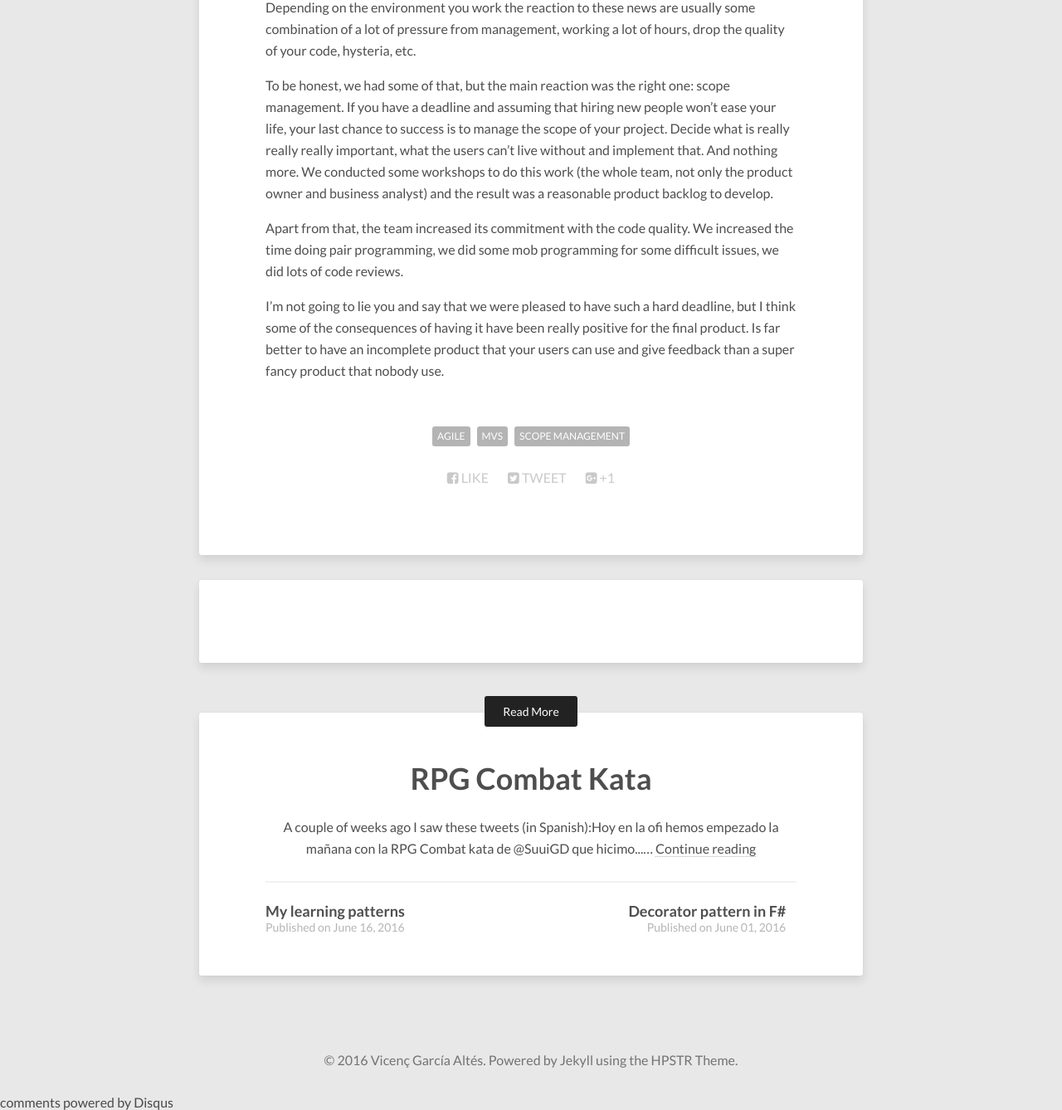
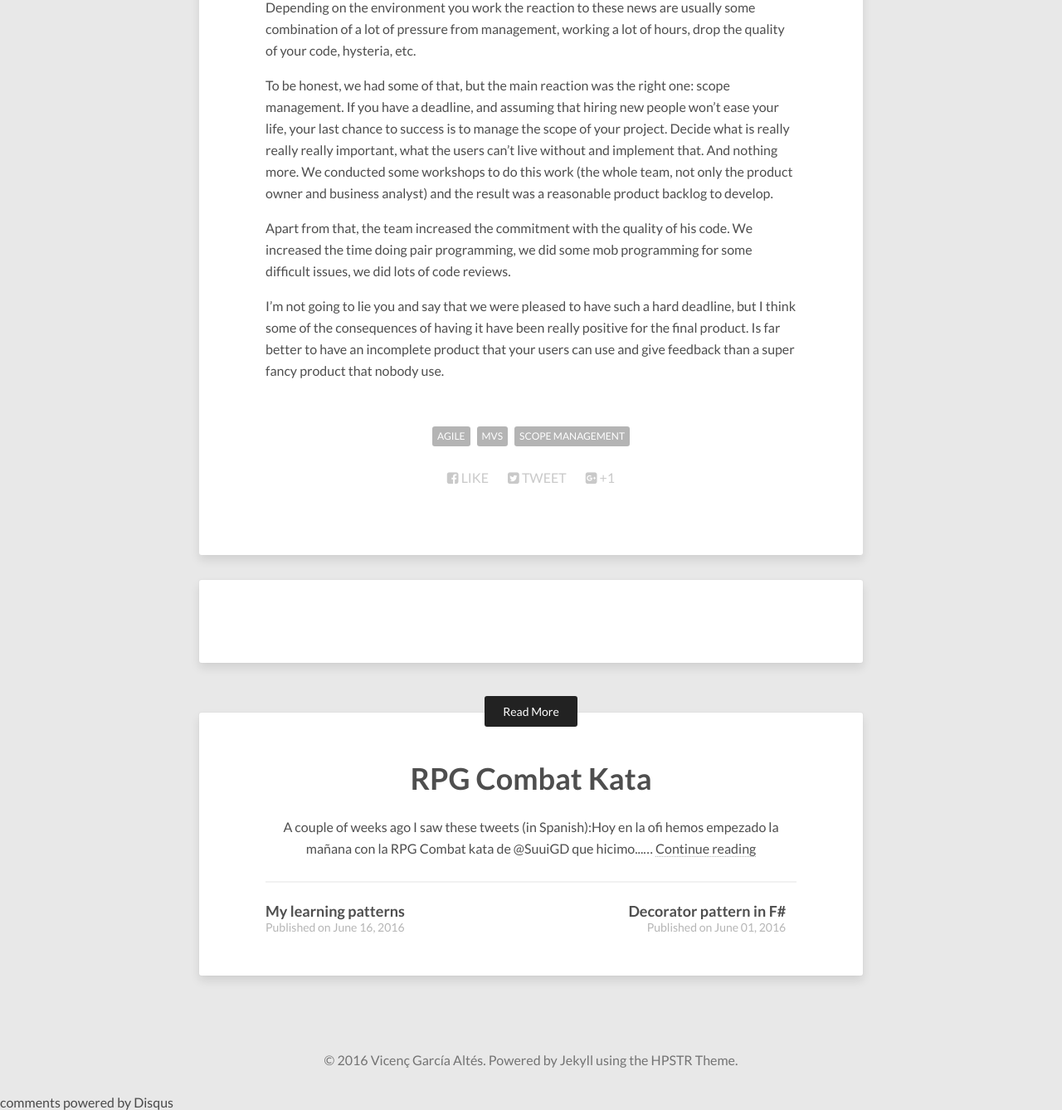
Before and after one commit to vgaltes/vgaltes.github.io, a Jekyll site: the page built from _posts/2016-08-18-deadlines-are-not-that-bad.md, in a window 1280 px wide. Shown: the part 720-2058 px from the top of the page at 83% size. Built offline with Jekyll 4.4.1, drawn with Linux system fonts in a browser that asks for light colours; nearby versions of some CDN libraries; comment, search, counter and statistics services are not loaded.

Commit message:
Minor changes

```diff
--- a/_posts/2016-08-18-deadlines-are-not-that-bad.md
+++ b/_posts/2016-08-18-deadlines-are-not-that-bad.md
@@ -24,8 +24,8 @@ In my current project we had a hard deadline: we had to go to public beta on Aug
 
 Depending on the environment you work the reaction to these news are usually some combination of a lot of pressure from management, working a lot of hours, drop the quality of your code, hysteria, etc.
 
-To be honest, we had some of that, but the main reaction was the right one: scope management. If you have a deadline and assuming that hiring new people won't ease your life, your last chance to success is to manage the scope of your project. Decide what is really really really important, what the users can't live without and implement that. And nothing more. We conducted some workshops to do this work (the whole team, not only the product owner and business analyst) and the result was a reasonable product backlog to develop.
+To be honest, we had some of that, but the main reaction was the right one: scope management. If you have a deadline, and assuming that hiring new people won't ease your life, your last chance to success is to manage the scope of your project. Decide what is really really really important, what the users can't live without and implement that. And nothing more. We conducted some workshops to do this work (the whole team, not only the product owner and business analyst) and the result was a reasonable product backlog to develop.
 
-Apart from that, the team increased its commitment with the code quality. We increased the time doing pair programming, we did some mob programming for some difficult issues, we did lots of code reviews.
+Apart from that, the team increased the commitment with the quality of his code. We increased the time doing pair programming, we did some mob programming for some difficult issues, we did lots of code reviews.
 
 I'm not going to lie you and say that we were pleased to have such a hard deadline, but I think some of the consequences of having it have been really positive for the final product. Is far better to have an incomplete product that your users can use and give feedback than a super fancy product that nobody use.
```
